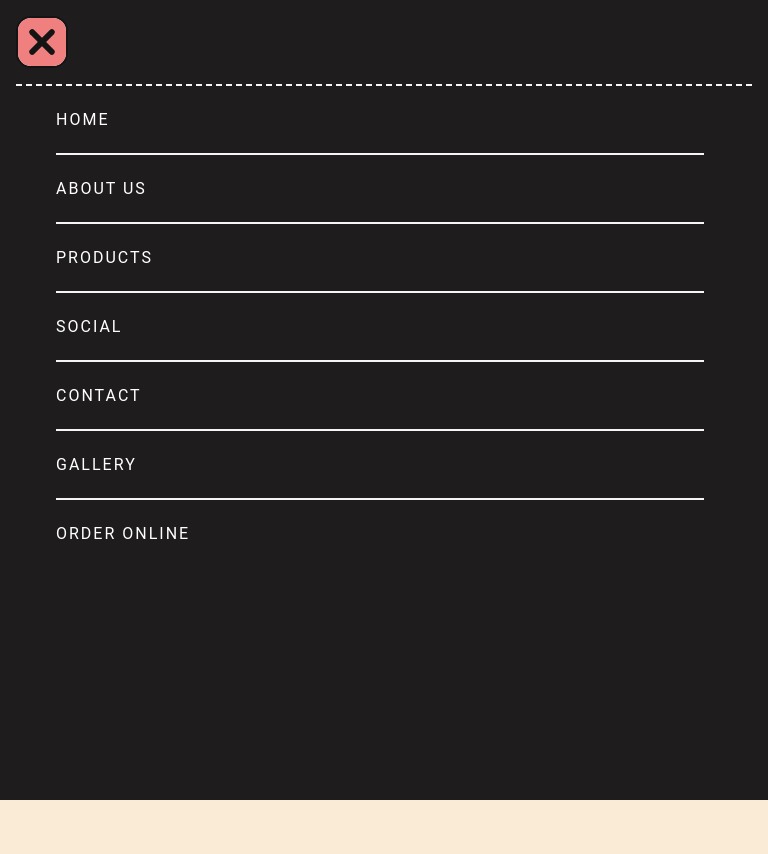
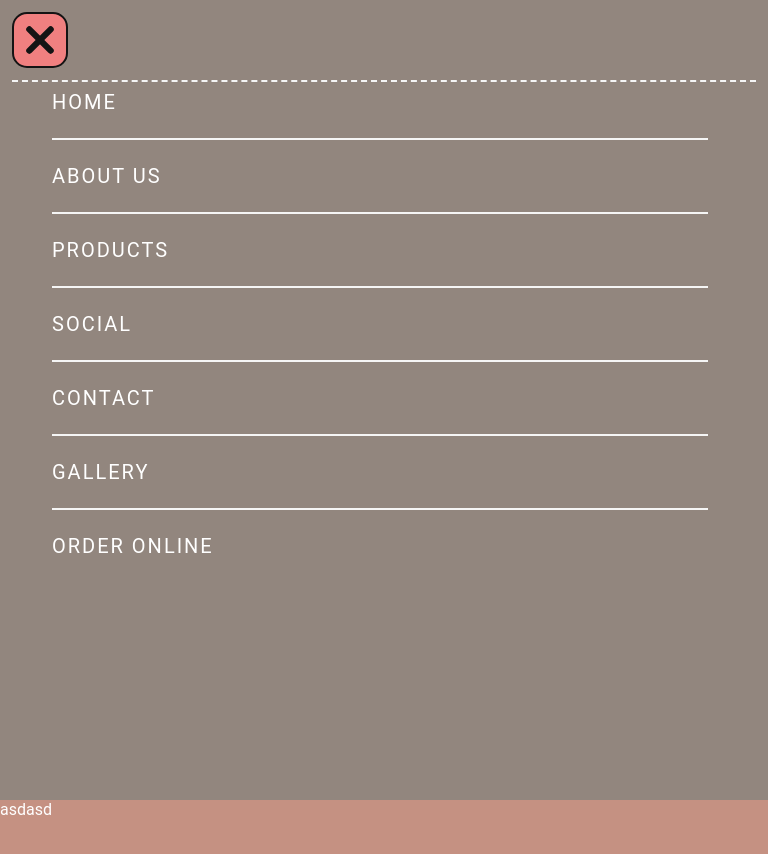
Before and after one commit to thirstysquirtle/BeefwayMeats-Clone, a website built with Parcel: page pages/home/home.html in a window 768 px wide. Both pictures are taken after a click on the button 42 px from the left and 42 px from the top of the page. Shown: the top 854 px of the page. Built offline with nearby package versions, Linux system fonts and the light colour scheme; files whose address does not match are found by name.

Commit message:
Duplicated Mobile Menu in HTML rather than using DOM manipulation to create, Using CSS to Hide and Reveal, Don't have to worry about window resize

```diff
--- a/pages/home/home.html
+++ b/pages/home/home.html
@@ -30,6 +30,7 @@
 						<li>Gallery</li>
 						<li>Order Online</li>
 					</ul>
+
 					<div id="hamburg-wrapper">
 						<button id="mobile-hamburg">
 							<svg id="hamburg-svg" viewbox="0 0 100 100">
@@ -39,6 +40,15 @@
 							</svg>
 						</button>
 					</div>
+					<ul id="mobile-menu">
+						<li>Home</li>
+						<li>About Us</li>
+						<li>Products</li>
+						<li>Social</li>
+						<li>Contact</li>
+						<li>Gallery</li>
+						<li>Order Online</li>
+					</ul>
 				</nav>
 			</div>
 			<div class="center-logo">
--- a/pages/home/script.js
+++ b/pages/home/script.js
@@ -3,13 +3,13 @@ const heroSection = document.getElementById("hero");
 
 function stickHeader() {
 	if (!navHeader.classList.contains("hamburg-open")) {
-		if (heroSection.getBoundingClientRect().bottom > 0 && !navHeader.classList.contains("unfix-header-js")) {
+		if (heroSection.getBoundingClientRect().bottom > 0 && navHeader.classList.contains("fixed-header-js")) {
 			navHeader.classList.add("unfix-header-js");
-			//250ms is the midpoint of the fade duration
 			setTimeout(() => {
-				navHeader.classList.remove("fixed-header-js");
+				navHeader.classList.contains("unfix-header-js") ? navHeader.classList.remove("fixed-header-js") : void 0;
 			}, 250);
-		} else if (heroSection.getBoundingClientRect().bottom <= 0) {
+		}
+		else if (heroSection.getBoundingClientRect().bottom <= 0 && !navHeader.classList.contains("fixed-header-js")) {
 			navHeader.classList.add("fixed-header-js");
 			navHeader.classList.remove("unfix-header-js");
 		}
@@ -17,36 +17,14 @@ function stickHeader() {
 }
 
 document.addEventListener("scroll", stickHeader);
+const mobileHamburg = document.getElementById("mobile-hamburg");
+mobileHamburg.addEventListener("click", () => {
+	navHeader.classList.toggle("hamburg-open");
+});
 
-function getMobileMenu() {}
-
-if (window.matchMedia("(max-width: 947px)").matches) {
-	const desktopMenu = document.getElementsByClassName("menu-options");
-	console.log(desktopMenu);
-
-	const mobileMenu = document.createElement("ul");
-	for (let i = 0; i < desktopMenu.length; i++) {
-		Array.from(desktopMenu[i].children).forEach((listItem) => {
-			mobileMenu.append(listItem);
-		});
-	}
-	Array.from(desktopMenu).forEach((ul) => {
-		ul.remove();
-	});
-	mobileMenu.setAttribute("id", "mobile-menu");
-	// mobileMenu.classList.add("mobile-menu-open");
-
-	console.log(mobileMenu);
-	navHeader.append(mobileMenu);
-
-	const mobileHamburg = document.getElementById("mobile-hamburg");
-	mobileHamburg.addEventListener("click", () => {
-		navHeader.classList.toggle("hamburg-open");
-		document.documentElement.classList.toggle("hideOverflow")
-
-		// document.body.classList.toggle("hideOverflow");
-		// document.body.setAttribute("disabled","")
-	});
-}
 
 console.log("start");
+
+let vh = window.innerHeight * 0.01;
+// Then we set the value in the --vh custom property to the root of the document
+document.documentElement.style.setProperty("--vh", `${vh}px`);
--- a/pages/home/style.css
+++ b/pages/home/style.css
@@ -23,6 +23,7 @@ html {
 	/* scroll-behavior: smooth; */
 	font-family: "Roboto", sans-serif;
 	color: white;
+	--bgColor: rgb(197, 145, 130);
 }
 
 body {
@@ -37,11 +38,11 @@ body {
 .hero-bg::before {
 	content: "";
 	visibility: visible;
-	position: absolute;
-	right: 0;
+	position: fixed;
+	top: 0;
 	left: 0;
-	width: 100%;
-	height: 100%;
+	width: 100vw;
+	height: calc(var(--vh, 1vh) * 100);
 	z-index: -999;
 	background-image: url("~/images/wood_heroImage3.png");
 	background-repeat: no-repeat;
@@ -51,7 +52,7 @@ body {
 
 .hero {
 	min-height: fit-content;
-	height: 100vh;
+	height: calc(var(--vh, 1vh) * 100);
 	width: 100%;
 
 	display: flex;
@@ -73,13 +74,13 @@ body {
 	justify-items: center;
 	align-items: center;
 	z-index: 2;
-	transition: background-color 0.15s;
+	transition: background-color 0.35s;
 }
 
 .fixed-header-js {
 	position: fixed;
 	top: 0;
-	background: linear-gradient(rgba(0, 0, 0, 0.45) 0%, rgba(0, 0, 0, 0.25) 80%, transparent);
+	background: linear-gradient(rgba(0, 0, 0, 0.55) 0%, rgba(0, 0, 0, 0.35) 70%, transparent);
 	display: flex;
 	justify-content: center;
 	gap: 2rem;
@@ -126,38 +127,37 @@ body {
 }
 
 .page-break {
-	height: 200vh;
-	background-color: antiquewhite;
+	height: calc(var(--vh, 1vh) * 200);
+	background-color: var(--bgColor);
 }
 
-#mobile-hamburg {
+#mobile-menu, #mobile-hamburg {
 	display: none;
 }
 
-@media only screen and (max-width: 1200px) {
-	.nav-header {
-		grid-template-columns: 1fr;
-		grid-template-rows: 1fr min-content 1fr;
-		row-gap: 1rem;
+@media only screen and (min-width: 760px) {
+	button#mobile-hamburg {
+		width: 3.5rem;
+	}
+
+	#nav-header.hamburg-open ul#mobile-menu {
+		font-size: 1.25rem;
 	}
 }
+@media only screen and (max-width: 1090px) {
 
-@media only screen and (max-width: 947px) {
-	.hero-bg::before {
-		height: 600px;
-	}
-	.hero {
-		height: 600px;
-	}
-	#mobile-menu {
-		display: none;
-	}
+
 
 	.nav-header {
 		display: flex;
 		justify-content: flex-start;
-		padding: 1rem;
+		padding: 0.75rem;
 	}
+	.nav-header.fixed-header-js {
+		background: none;
+		transition: unset;
+	}
+
 	.nav-logo{
 		display: none;
 	}
@@ -166,22 +166,20 @@ body {
 		display: none;
 	}
 
-/*#region Mobile Hamburger Menu Animations*/
 	#mobile-hamburg {
 		flex-shrink: 0;
 		display: block;
-		width: 3.25rem;
+		width: 2.5rem;
 		border-radius: 15px;
 		border: 2px solid rgb(20, 20, 20);
 		fill: rgb(20, 20, 20);
 		overflow: hidden;
+		background: rgb(222, 177, 148);
 	}
+/*#region Mobile Hamburger Menu Animations*/
 
-	#hamburg-svg{
-		transition: background-color 220ms;
-		background-color: antiquewhite;
-	}
-	#nav-header.hamburg-open #hamburg-svg {
+
+	#nav-header.hamburg-open #mobile-hamburg {
 		background-color: lightcoral;
 		transition: background-color 220ms;
 	}
@@ -221,23 +219,23 @@ body {
 /*region Mobile Menu Styling*/
 	nav#nav-header.hamburg-open {
 		position: fixed;
-		background-color: rgb(30, 28, 28);
+		top:0;
+		background: rgb(146, 134, 126);
 		flex-direction: column;
 		align-items: flex-start ;
 		width: 100%;
 		height: 100%;
-		transition: background-color 0.5s;
-	}
-
-	#hamburg-wrapper {
-		width: 100%;
-		padding-bottom: 1rem;
+		/* transition: background-color 0.5s; */
 	}
 
 	#nav-header.hamburg-open #hamburg-wrapper {
+		width: 100%;
+		padding-bottom: 0.75rem;
 		border-bottom: 2px dashed whitesmoke;
+
 	}
 
+	/*Mobile Drop down menu*/
 	#nav-header.hamburg-open #mobile-menu {
 		display: block;
 		position: relative;
@@ -281,7 +279,7 @@ body {
 
 @keyframes popIn {
 	from {
-		top:-30vh;
+		top:calc(var(--vh, 1vh) * -30);
 	}
 	to {
 		top:0;
@@ -306,10 +304,3 @@ body {
 		opacity: 1;
 	}
 }
-
-/*Utility Classes*/
-.hideOverflow {
-	overflow: hidden !important;
-	height: 100vh !important;
-	margin:0 !important;
-}
```
Lines whose indentation alone changed are shown as unchanged.
